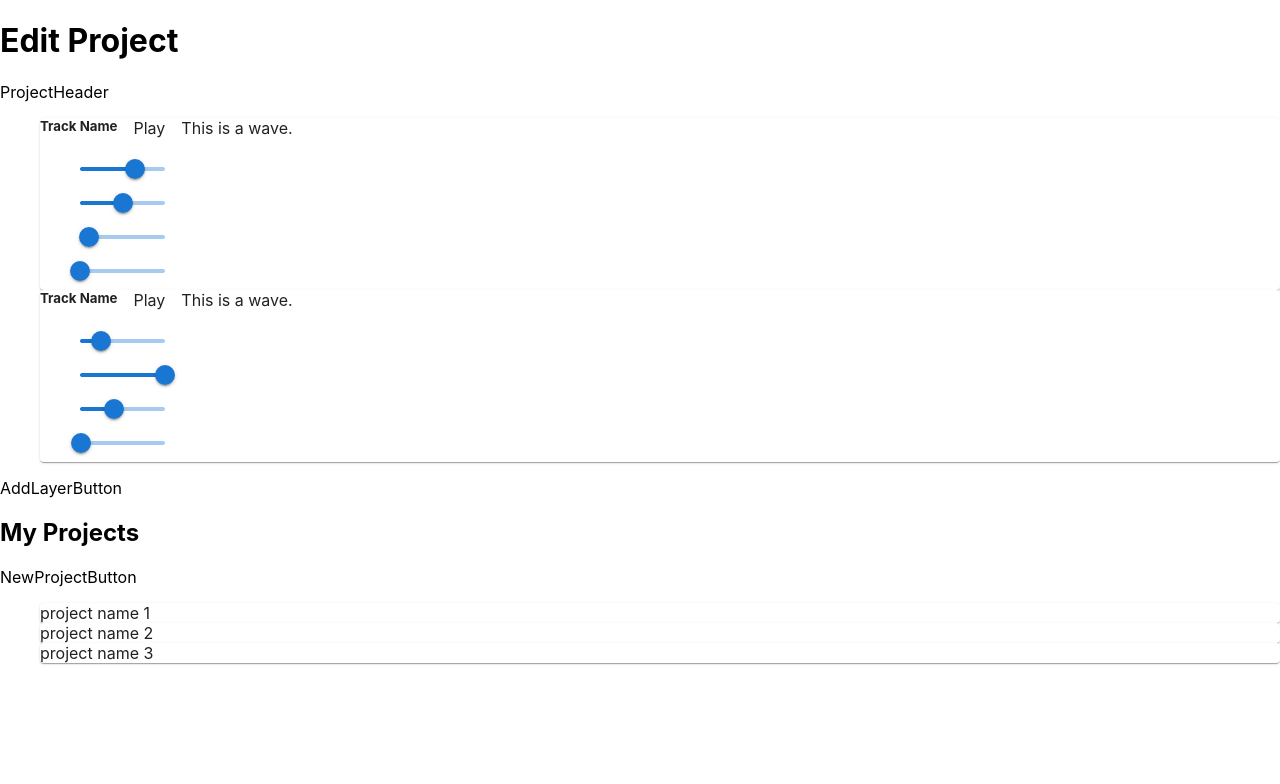
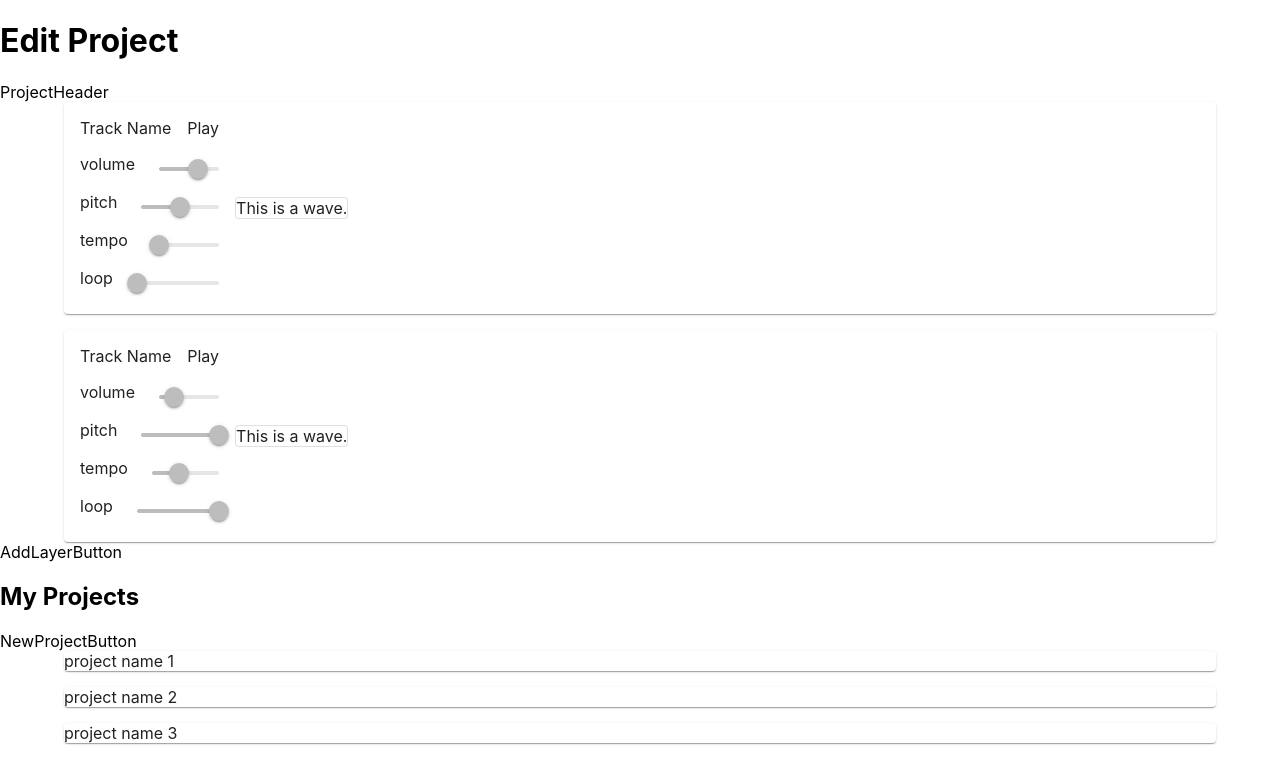
Before and after one commit to rpp33-boc-pacific/improvibe, a Next.js app: page /projects/1 in a window 1280 px wide. Shown: the top 784 px of the page. Built offline with nearby package versions, Linux system fonts and the light colour scheme.

Commit message:
Adding material ui components

```diff
--- a/components/projectEditor/Layer.tsx
+++ b/components/projectEditor/Layer.tsx
@@ -6,15 +6,19 @@ import Wave from './Wave';
 export default function Layer({ data }) {
   return (
     <Card>
-      <Stack spacing={2} direction="row">
+      <Stack spacing={2} direction="row" alignItems="center" m={2}>
         <Stack spacing={2}>
           <Stack direction="row" spacing={2}>
-            <h5>Track Name</h5>
+            <div>Track Name</div>
             <PlayLayer />
           </Stack>
           <SoundControllerList data={data}/>
         </Stack>
-        <Wave />
+        <Stack alignItems="center">
+          <Card variant="outlined">
+            <Wave />
+          </Card>
+        </Stack>
       </Stack>
     </Card>
   )
--- a/components/projectEditor/LayerList.tsx
+++ b/components/projectEditor/LayerList.tsx
@@ -1,11 +1,14 @@
+import { Container, Stack } from '@mui/material';
 import Layer from './Layer';
 
 export default function LayerList({ layers }) {
   return (
-    <ul role='list-layers'>
-      {layers.map((layer) => {
-        return <Layer key={layer.layerId} data={layer} />
-      })}
-    </ul>
+    <Container>
+      <Stack spacing={2} role='list-layers'>
+        {layers.map((layer) => {
+          return <Layer key={layer.layerId} data={layer} />
+        })}
+      </Stack>
+    </Container>
   )
 }
--- a/components/projectEditor/ProjectList.tsx
+++ b/components/projectEditor/ProjectList.tsx
@@ -1,8 +1,9 @@
-import { Card } from "@mui/material";
+import { Card, Container, Stack } from "@mui/material";
 
 function ProjectList({ projects }) {
   return (
-    <ul>
+    <Container>
+      <Stack spacing={2}>
         {projects.map((project) => {
           return (
             <Card key={project.id}>
@@ -10,7 +11,8 @@ function ProjectList({ projects }) {
             </Card>
           )
         })}
-    </ul>
+      </Stack>
+    </Container>
   );
 }
 
--- /dev/null
+++ b/components/projectEditor/SoundController.tsx
@@ -0,0 +1,20 @@
+import { Slider, Stack, ThemeProvider, createTheme } from '@mui/material';
+
+const theme = createTheme({
+  palette: {
+    action: {
+      disabled: '#3f50b5'
+    }
+  }
+});
+
+export default function SoundController({ settings }) {
+  return (
+    <Stack spacing={3} direction='row' justifyContent="space-between">
+      <div>{settings.label}</div>
+      <ThemeProvider theme={theme}>
+        <Slider defaultValue={settings.value} min={settings.min} max={settings.max} disabled color="secondary"/>
+      </ThemeProvider>
+    </Stack>
+  )
+}
--- a/components/projectEditor/SoundControllerList.tsx
+++ b/components/projectEditor/SoundControllerList.tsx
@@ -1,12 +1,13 @@
-import { Slider } from '@mui/material'
+import { Slider, Stack } from '@mui/material'
+import SoundController from './SoundController'
 
 export default function SoundControllerList({ data }) {
   return (
-    <ul role='sound-controller-list'>
-      <Slider defaultValue={data.volume}/>
-      <Slider defaultValue={data.pitch}/>
-      <Slider defaultValue={data.tempo}/>
-      <Slider defaultValue={Number(data.loop)} step={1}/>
-    </ul>
+    <Stack spacing={1} role='sound-controller-list'>
+      <SoundController settings={{ label: 'volume', value: data.volume, min: 0, max: 100 }}/>
+      <SoundController settings={{ label: 'pitch', value: data.pitch, min: 0, max: 100 }}/>
+      <SoundController settings={{ label: 'tempo', value: data.tempo, min: 0, max: 100 }}/>
+      <SoundController settings={{ label: 'loop', value: Number(data.loop), min: 0, max: 1 }}/>
+    </Stack>
   )
 }
```
Lines whose indentation alone changed are shown as unchanged.
